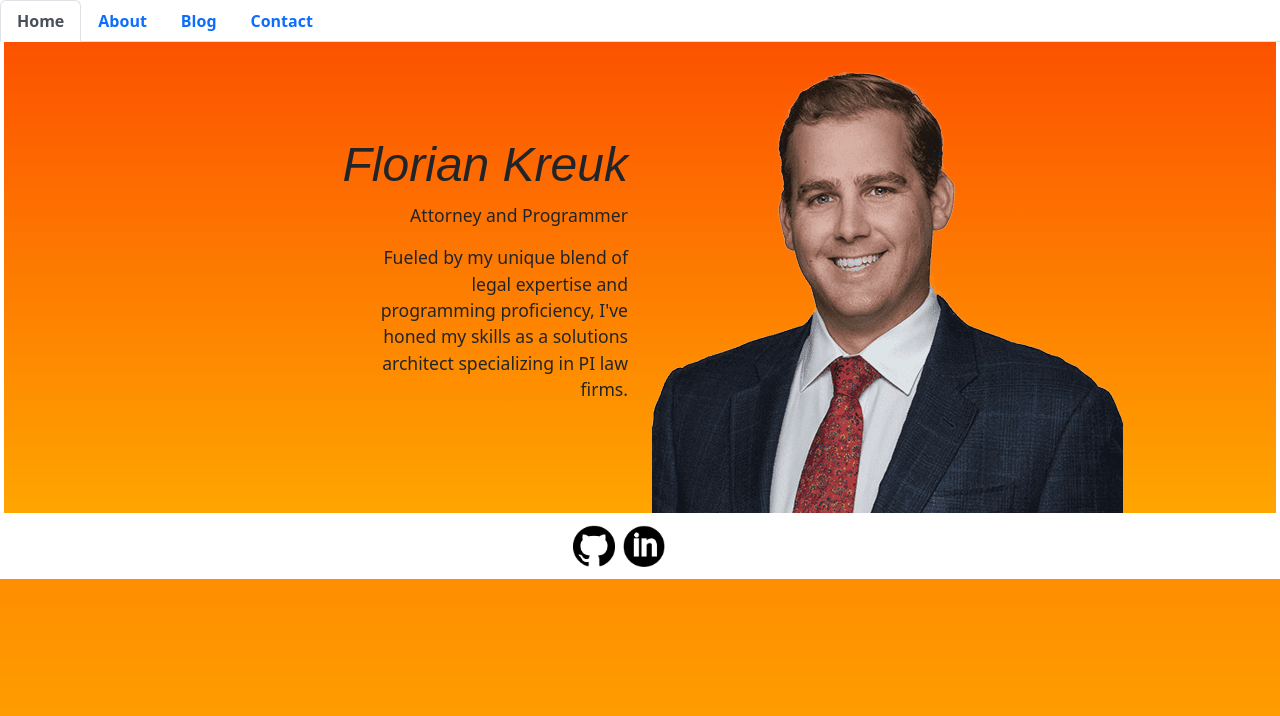
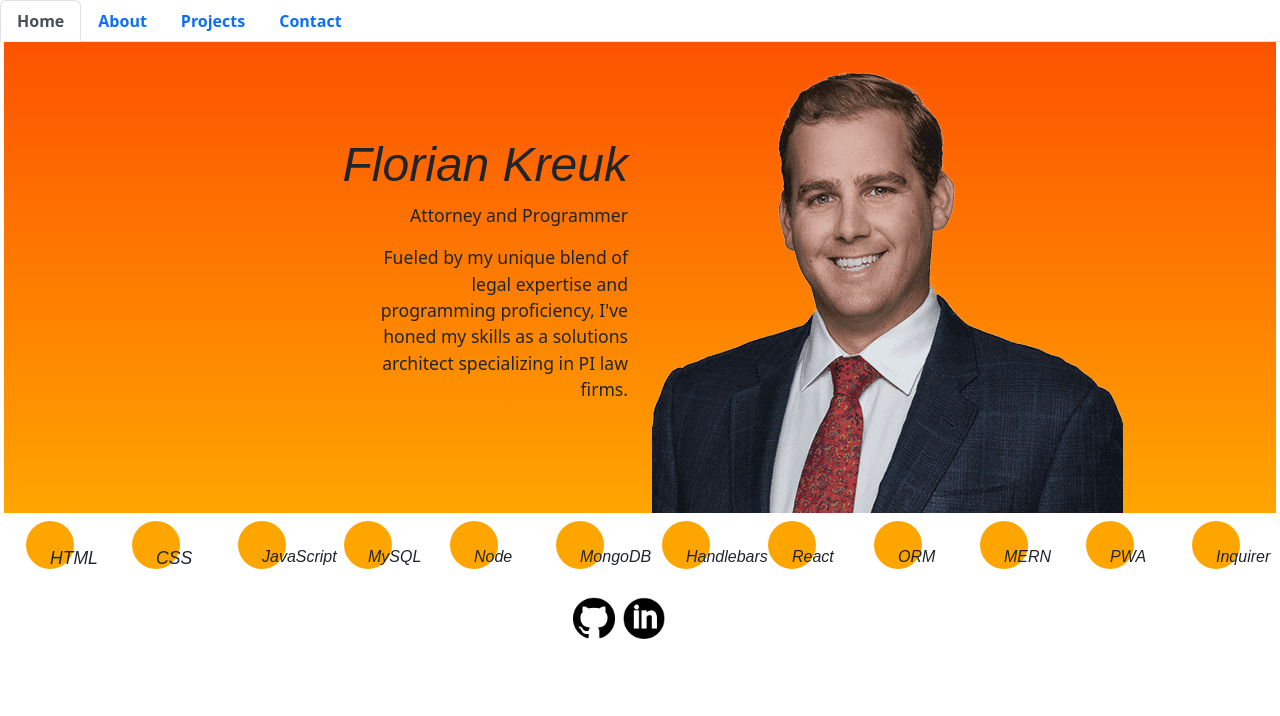
Before and after one commit to f-kreuk/React-Portfolio, a React (Vite) app: page / in a window 1280 px wide. Shown: the top 716 px of the page. Built offline with nearby package versions, Linux system fonts and the light colour scheme.

Commit message:
adding the project cards and section

```diff
--- a/src/App.css
+++ b/src/App.css
@@ -23,3 +23,16 @@ color: black;
     font-family:fantasy;
     font-size: 3rem;
 }
+
+.dot {
+    height: 25px;
+    width: 25px;
+    background-color: orange;
+    border-radius: 50%;
+    display: inline-block;
+  }
+
+  .bold {
+    font-family: fantasy;
+    font-style: italic;
+  }
--- a/src/components/NavTabs.jsx
+++ b/src/components/NavTabs.jsx
@@ -31,7 +31,7 @@ function NavTabs({ currentPage, handlePageChange }) {
           // Check to see if the currentPage is `Blog`, and if so we use the active link class from bootstrap. Otherwise, we set it to a normal nav-link
           className={currentPage === 'Blog' ? 'nav-link active' : 'nav-link'}
         >
-          Blog
+          Projects
         </a>
       </li>
       <li className="nav-item">
--- a/src/components/pages/About.jsx
+++ b/src/components/pages/About.jsx
@@ -1,20 +1,28 @@
 import React from 'react';
 import '../../index.css';
+import '../../App.css';
+
 
 export default function About() {
   return (
-    <div className="container">
+    <div className="row box">
+    <div className="col-md-3"></div>
+    <div className="col-md-6">
       <div>
-        <h1>About</h1>
+        <h1 className="signature text-center mt-5">About</h1>
         <p>
 
           Welcome to my online portfolio! I'm Florian W.M. Kreuk, Esq., a dedicated father, husband, attorney, and programmer with a decade of experience in the technology field. My journey has taken me through diverse roles, from a prominent billion-dollar software company to a dynamic fintech startup in the heart of New York City. These experiences have equipped me to offer comprehensive support across a broad spectrum of clients and practice areas.
           </p>
-          <p>
+          <p className="mb-5">
           Fueled by my unique blend of legal expertise and programming proficiency, I've honed my skills as a solutions architect specializing in personal injury law firms. In today's ever-evolving legal landscape, technology is driving a transformative revolution. I'm passionate about helping law firms harness the power of technology, enabling them to achieve unprecedented results that were once considered beyond reach. Explore my portfolio to discover how I've contributed to this exciting journey of technological innovation in the legal industry.
 
         </p>
+        <div className="col-md-3">
+
+        </div>
       </div>
+    </div>
     </div>
   );
 }
--- a/src/components/pages/Blog.jsx
+++ b/src/components/pages/Blog.jsx
@@ -1,21 +1,9 @@
 export default function Blog() {
   return (
     <div>
-      <h1>Blog Page</h1>
+      <h1 className="signature text-center mt-5">Projects</h1>
       <p>
-        Donec a volutpat quam. Curabitur nec varius justo, sed rutrum ligula.
-        Curabitur pellentesque turpis sit amet eros iaculis, a mollis arcu
-        dictum. Ut vel ante eget massa ornare placerat. Etiam nisl orci, finibus
-        sodales volutpat et, hendrerit ut dolor. Suspendisse porta dictum nunc,
-        sed pretium risus rutrum eget. Nam consequat, ligula in faucibus
-        vestibulum, nisi justo laoreet risus, luctus luctus mi lacus sit amet
-        libero. Class aptent taciti sociosqu ad litora torquent per conubia
-        nostra, per inceptos himenaeos. Mauris pretium condimentum tellus eget
-        lobortis. Interdum et malesuada fames ac ante ipsum primis in faucibus.
-        Donec placerat accumsan mi, ut congue neque placerat eu. Donec nec ipsum
-        in velit pellentesque vehicula sit amet at augue. Maecenas aliquam
-        bibendum congue. Pellentesque semper, lectus non ullamcorper iaculis,
-        est ligula suscipit velit, sed bibendum turpis dui in sapien.
+
       </p>
     </div>
   );
--- a/src/components/pages/Contact.jsx
+++ b/src/components/pages/Contact.jsx
@@ -1,19 +1,9 @@
 export default function Contact() {
   return (
     <div>
-      <h1>Contact Page</h1>
+      <h1 className="signature text-center mt-5">Contact Me</h1>
       <p>
-        Integer cursus bibendum sem non pretium. Vestibulum in aliquet sem, quis
-        molestie urna. Aliquam semper ultrices varius. Aliquam faucibus sit amet
-        magna a ultrices. Aenean pellentesque placerat lacus imperdiet
-        efficitur. In felis nisl, luctus non ante euismod, tincidunt bibendum
-        mi. In a molestie nisl, eu sodales diam. Nam tincidunt lacus quis magna
-        posuere, eget tristique dui dapibus. Maecenas fermentum elementum
-        faucibus. Quisque nec metus vestibulum, egestas massa eu, sollicitudin
-        ipsum. Nulla facilisi. Sed ut erat ligula. Nam tincidunt nunc in nibh
-        dictum ullamcorper. Class aptent taciti sociosqu ad litora torquent per
-        conubia nostra, per inceptos himenaeos. Etiam ornare rutrum felis at
-        rhoncus. Etiam vel condimentum magna, quis tempor nulla.
+        Contact Form
       </p>
     </div>
   );
--- a/src/components/pages/Home.jsx
+++ b/src/components/pages/Home.jsx
@@ -5,6 +5,7 @@ import profilePicture from '../../assets/Florian.png';
 
 export default function Home() {
   return (
+    <div>
       <div className="row box">
 
         <div className="col-md-6 text-right my-auto">
@@ -28,8 +29,44 @@ export default function Home() {
         </div>
         <div className="col-md-2"></div>
       </div>
+      <div className="row">
+          <div className="col-md-1">
+            <p className="dot ml-2 p-4 mt-2 bold">HTML</p>
+          </div>
+          <div className="col-md-1">
+          <p className="dot ml-2 p-4 mt-2 bold">CSS</p>
+          </div>
+          <div className="col-md-1">
+          <li className="dot ml-2 p-4 mt-2 bold">JavaScript</li>
+          </div>
+          <div className="col-md-1">
+          <li className="dot ml-2 p-4 mt-2 bold">MySQL</li>
+          </div>
+          <div className="col-md-1">
+          <li className="dot ml-2 p-4 mt-2 bold">Node</li>
+          </div>
+          <div className="col-md-1">
+          <li className="dot ml-2 p-4 mt-2 bold">MongoDB</li>
+          </div>
+          <div className="col-md-1">
+          <li className="dot ml-2 p-4 mt-2 bold">Handlebars</li>
+          </div>
+          <div className="col-md-1">
+          <li className="dot ml-2 p-4 mt-2 bold">React</li>
+          </div>
+          <div className="col-md-1">
+          <li className="dot ml-2 p-4 mt-2 bold">ORM</li>
+          </div>
+          <div className="col-md-1">
+          <li className="dot ml-2 p-4 mt-2 bold">MERN</li>
+          </div>
+          <div className="col-md-1">
+          <li className="dot ml-2 p-4 mt-2 bold">PWA</li>
+          </div>
+          <div className="col-md-1">
+          <li className="dot ml-2 p-4 mt-2 bold">Inquirer</li>
+          </div>
+          </div>
+        </div>
   );
-
-
-
 }
--- a/src/index.css
+++ b/src/index.css
@@ -10,8 +10,6 @@
   /* 1 */
   -webkit-text-size-adjust: 100%;
   /* 2 */
-  background: linear-gradient(rgba(250,0,0,0.5),transparent);
-    background-color: orange;
 }
 
 /* Sections
```
Also changed, not shown: src/components/Project/ProjectCard.js (added, +15 -0 lines), src/components/Project/ProjectCard.css (added). Lines whose indentation alone changed are shown as unchanged.
